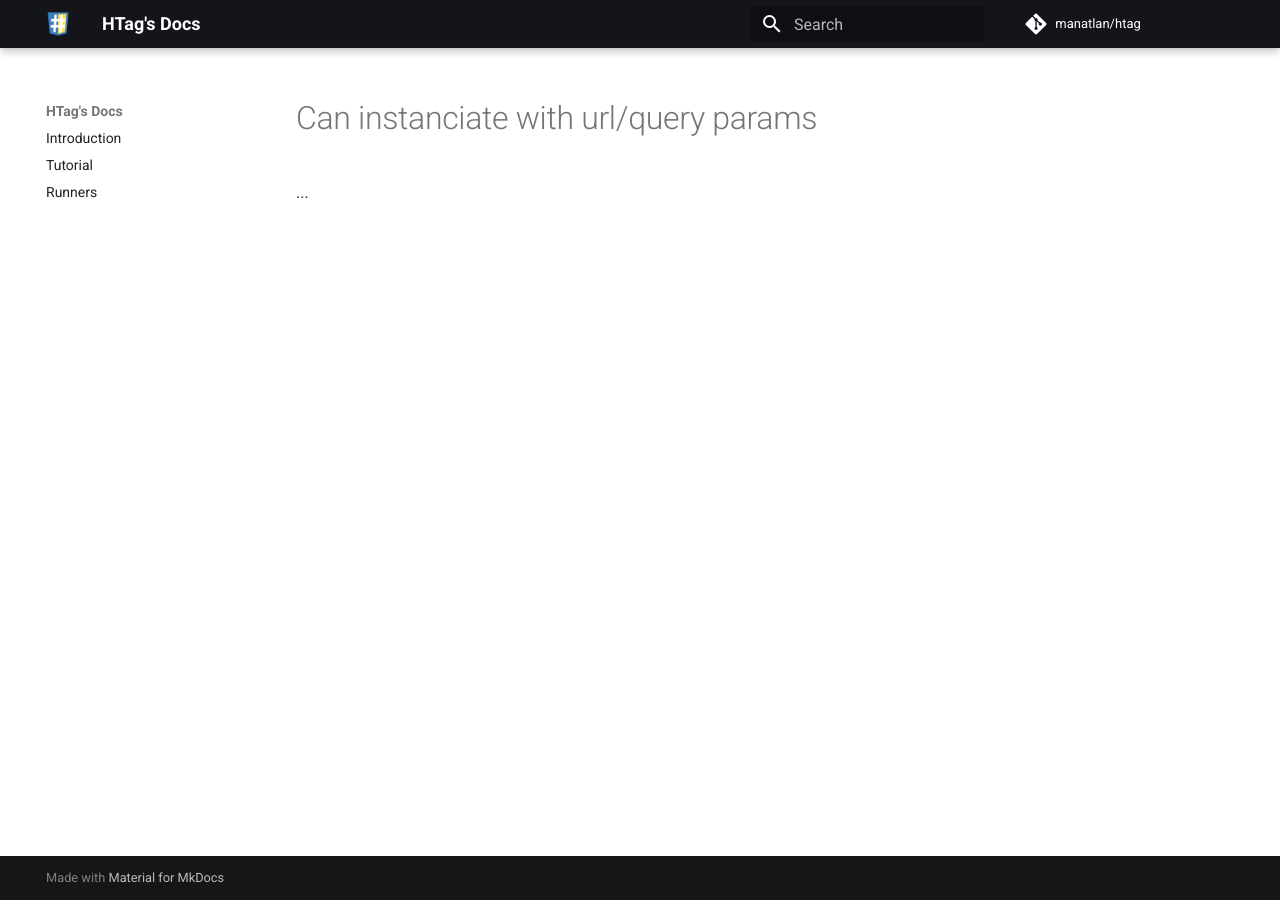
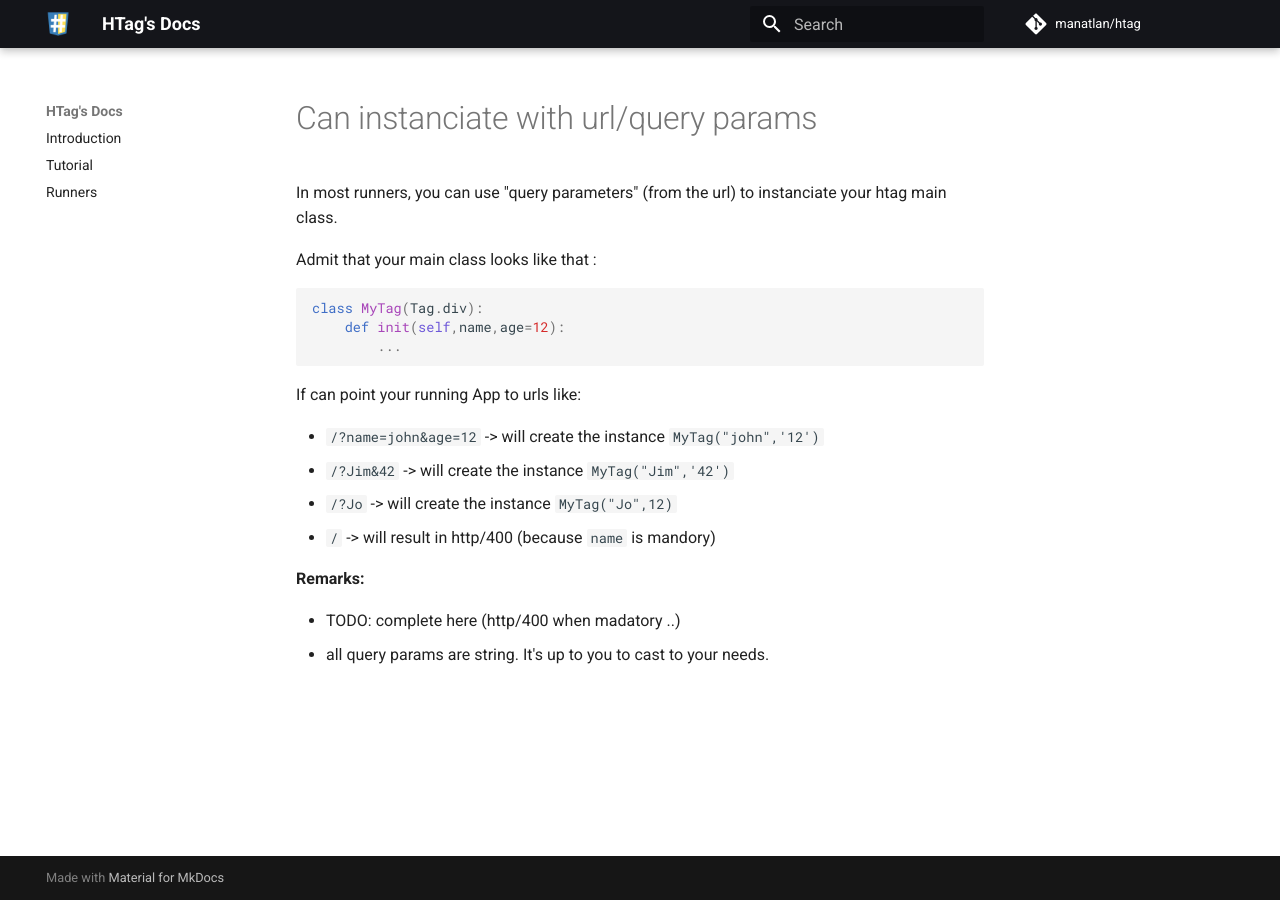
Before and after one commit to manatlan/htag, an MkDocs documentation site: the page built from docs/url.md, in a window 1280 px wide. Built offline with MkDocs 1.6.1 and Material for MkDocs 9.7.7, drawn with Linux system fonts in a browser that asks for light colours; comment, search, counter and statistics services are not loaded.

````diff
--- a/docs/url.md
+++ b/docs/url.md
@@ -1,3 +1,25 @@
 # Can instanciate with url/query params
 
-...
+In most runners, you can use "query parameters" (from the url) to instanciate your htag main class.
+
+Admit that your main class looks like that :
+
+```python
+
+class MyTag(Tag.div):
+    def init(self,name,age=12):
+        ...
+
+```
+
+If can point your running App to urls like:
+
+ * `/?name=john&age=12` -> will create the instance `MyTag("john",'12')`
+ * `/?Jim&42` -> will create the instance `MyTag("Jim",'42')`
+ * `/?Jo` -> will create the instance `MyTag("Jo",12)`
+ * `/` -> will result in http/400 (because `name` is mandory)
+
+**Remarks:**
+
+ * TODO: complete here (http/400 when madatory ..)
+ * all query params are string. It's up to you to cast to your needs.
````
Also changed, not shown: changelog.md (+1 -1 lines), docs/runners.md (+3 -1 lines), 1 other file.
